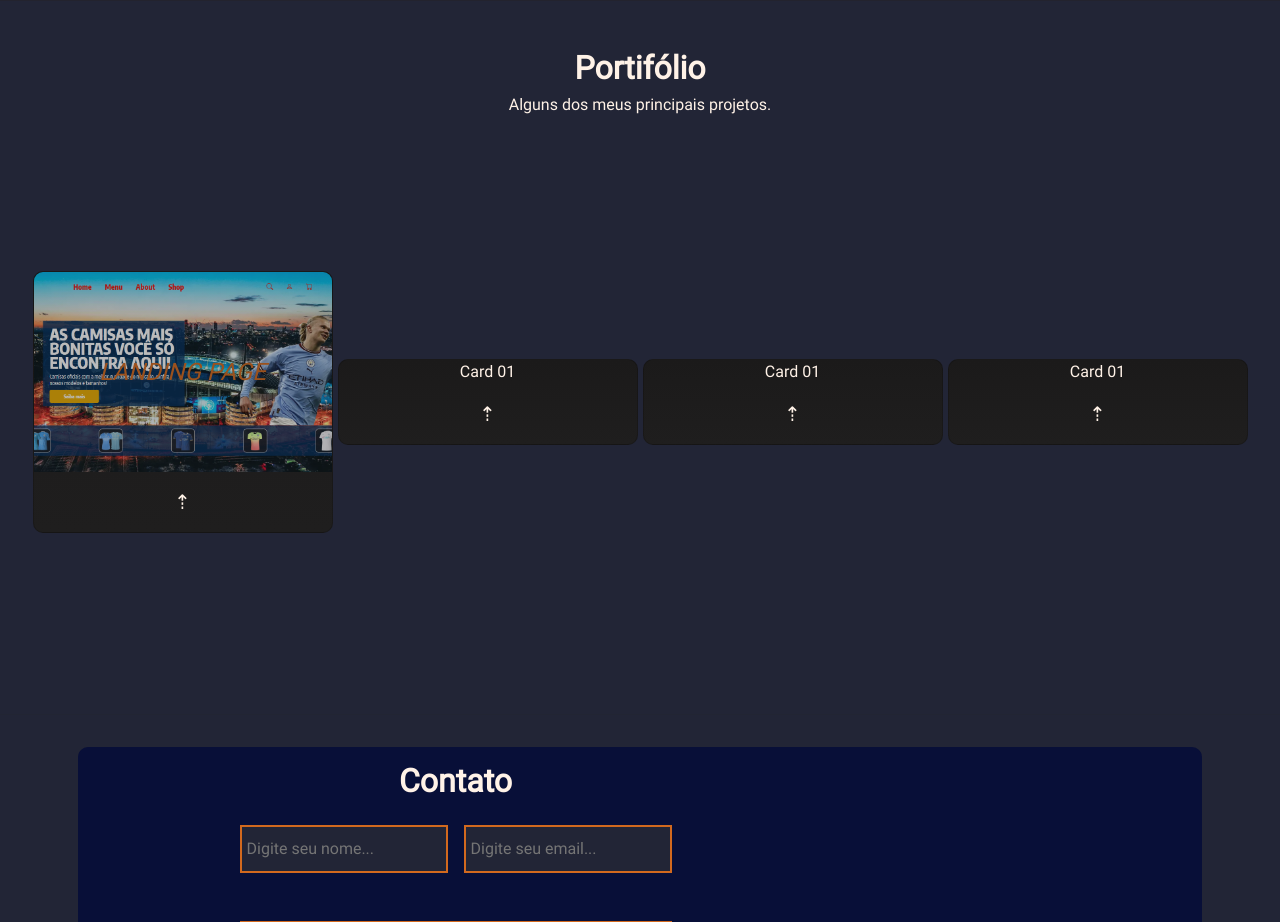
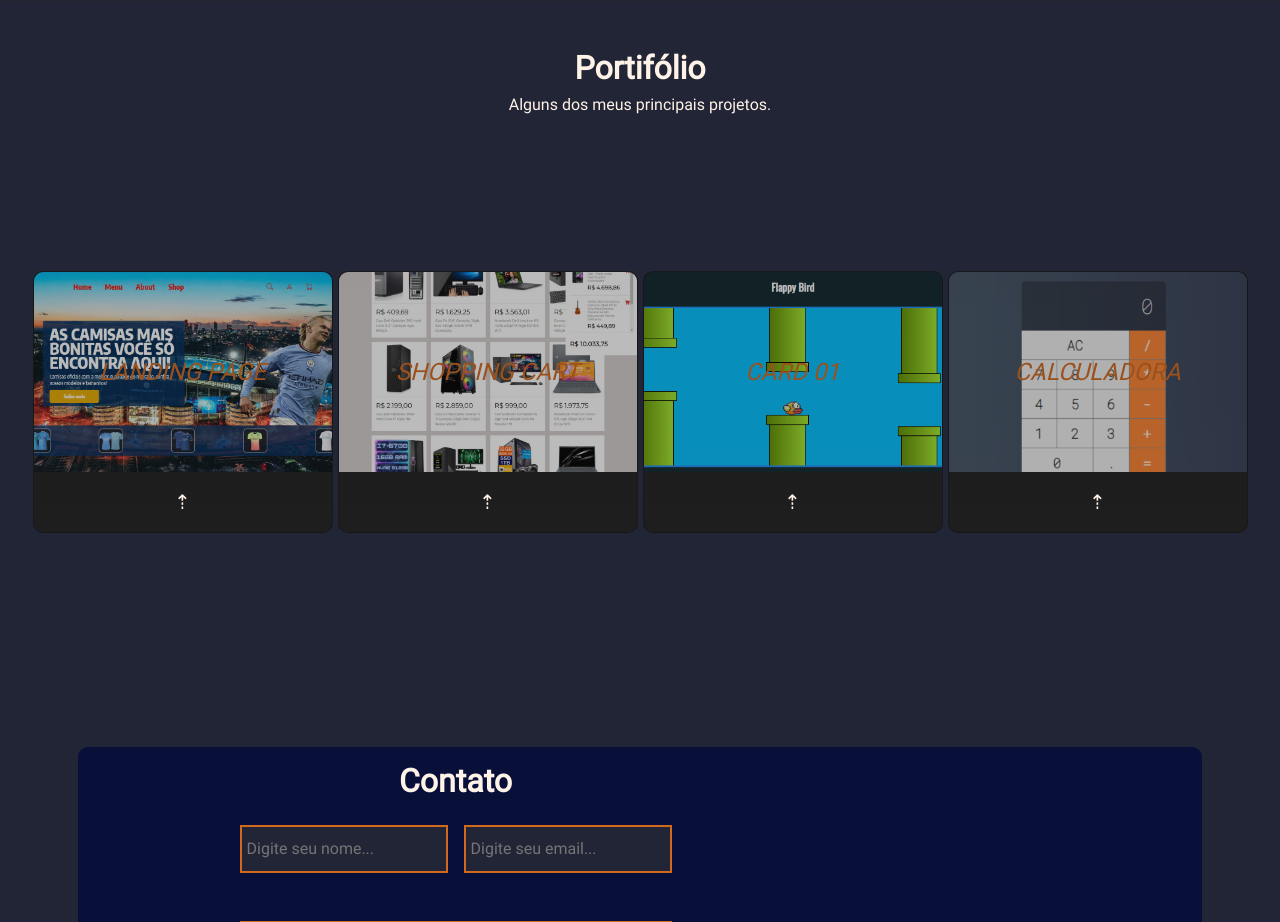
Before and after one commit to EvandroBallesSantos/Landing-Page, a website: page index.html in a window 1280 px wide. Shown: the part 1280-2202 px from the top of the page. Drawn offline with nearby package versions, Linux system fonts and the light colour scheme.

Commit message:
feat: add more cards add more cards in index.html and style.css for to comprete portifolio

```diff
--- a/index.html
+++ b/index.html
@@ -151,7 +151,21 @@
               </div>
               <div class="container-cards">
                 <div class="card">
-                  <div class="img">
+                  <div class="img-card-02">
+                    <span>shopping cart</span>
+                  </div>
+                  <div class="conteudo-card">
+                    <span class="titulo-card">Carrinho de Compras</span>
+                    <p class="desc-card">Desenvolvido para consumir uma API do Mercado Livre, possui barra de busca simples com ícones e interações com a adição ao carrinho de compras, corpo com Cards onde são mostrados os produtos consumidos pela API, um Sidebar com produtos adicionados, uma breve descrição dos mesmos e o valor total, sem falar no botão de excluir do carrinho.</p>
+                  </div>
+                  <div class="arrow">
+                    <span>&#8673;</span>
+                  </div>
+                </div>
+              </div>
+              <div class="container-cards">
+                <div class="card">
+                  <div class="img-card-03">
                     <span>Card 01</span>
                   </div>
                   <div class="conteudo-card">
@@ -165,26 +179,12 @@
               </div>
               <div class="container-cards">
                 <div class="card">
-                  <div class="img">
-                    <span>Card 01</span>
+                  <div class="img-card-04">
+                    <span>Calculadora</span>
                   </div>
                   <div class="conteudo-card">
-                    <span class="titulo-card">Título do card!</span>
-                    <p class="desc-card">Descrição breve sobre o projeto em si, temática, ramo de trabalho. Destacar os pontos fortes como animação, sobre cores e ambientação e principalmente a responsividade.</p>
-                  </div>
-                  <div class="arrow">
-                    <span>&#8673;</span>
-                  </div>
-                </div>
-              </div>
-              <div class="container-cards">
-                <div class="card">
-                  <div class="img">
-                    <span>Card 01</span>
-                  </div>
-                  <div class="conteudo-card">
-                    <span class="titulo-card">Título do card!</span>
-                    <p class="desc-card">Descrição breve sobre o projeto em si, temática, ramo de trabalho. Destacar os pontos fortes como animação, sobre cores e ambientação e principalmente a responsividade.</p>
+                    <span class="titulo-card">Calculadora em React</span>
+                    <p class="desc-card">Fiz essa calculadora como parte do estudo do Curso de Web Moderno + JavaScript aplicado alguns dos conhecimentos adquiridos na criação de aplicaões em React.</p>
                   </div>
                   <div class="arrow">
                     <span>&#8673;</span>
--- a/style.css
+++ b/style.css
@@ -451,6 +451,124 @@ section{
 
 }
 
+/* Adicionando card 2 */
+.card .img-card-02 {
+    background-image: url(./imgs/shoppingCar01.png);
+    background-position: center;
+    background-size: cover;
+    width: 300px;
+    height: 200px;
+    display: flex;
+    align-items: center;
+    justify-content: center;
+    opacity: .7;
+}
+
+.card:hover .img-card-02 {
+    opacity: 1;
+    width: 320px;
+    height: 160px;
+    transition: all .5s;
+}
+
+.card .img-card-02 span {
+    color: var(--color-destaque);
+    font-size: 24px;
+    font-style: italic;
+    font-weight: 500;
+    text-transform: uppercase;
+}
+.card .img-card-02:hover span {
+    color: var(--color-destaque);
+    font-size: 32px;
+    font-style: bold;
+    font-weight: 500;
+    text-transform: uppercase;
+    transition: all .5s;
+
+}
+
+/* Adicionando card 2 */
+
+/* Adicionando card 3 */
+.card .img-card-03 {
+    background-image: url(./imgs/printFullPage01.png);
+    background-position: center;
+    background-size: cover;
+    width: 300px;
+    height: 200px;
+    display: flex;
+    align-items: center;
+    justify-content: center;
+    opacity: .7;
+}
+
+.card:hover .img-card-03 {
+    opacity: 1;
+    width: 320px;
+    height: 160px;
+    transition: all .5s;
+}
+
+.card .img-card-03 span {
+    color: var(--color-destaque);
+    font-size: 24px;
+    font-style: italic;
+    font-weight: 500;
+    text-transform: uppercase;
+}
+.card .img-card-03:hover span {
+    color: var(--color-destaque);
+    font-size: 32px;
+    font-style: bold;
+    font-weight: 500;
+    text-transform: uppercase;
+    transition: all .5s;
+
+}
+
+/* Adicionando card 3 */
+
+/* Adicionando card 4 */
+.card .img-card-04 {
+    background-image: url(./imgs/calculadora01.png);
+    background-position: center;
+    background-size: cover;
+    width: 300px;
+    height: 200px;
+    display: flex;
+    align-items: center;
+    justify-content: center;
+    opacity: .7;
+}
+
+.card:hover .img-card-04 {
+    opacity: 1;
+    width: 350px;
+    height: 240px;
+    transition: all .5s;
+}
+
+.card .img-card-04 span {
+    color: var(--color-destaque);
+    font-size: 24px;
+    font-style: italic;
+    font-weight: 500;
+    text-transform: uppercase;
+}
+.card .img-card-04:hover span {
+    color: var(--color-destaque);
+    font-size: 32px;
+    font-style: bold;
+    font-weight: 500;
+    text-transform: uppercase;
+    transition: all .5s;
+
+}
+
+/* Adicionando card 4 */
+
+
 .card .conteudo-card {
     padding: 0 20px;
     overflow: hidden;
```
Also changed, not shown: imgs/calculadora01.png (added), imgs/landingPage02PrintScreem02.png (added), imgs/printFullPage01.png (added), imgs/screencapture-localhost-3000-2024-02-08-04_38_55.png (added), imgs/shoppingCar01.png (added).
